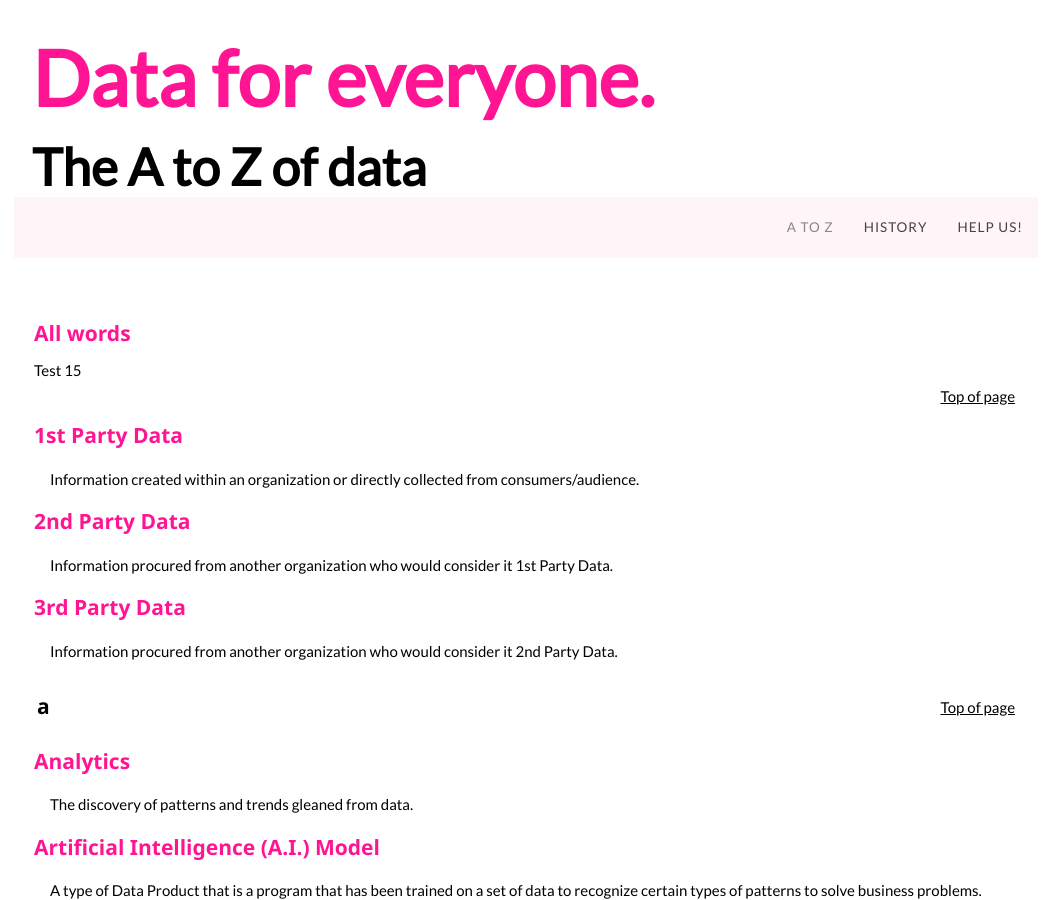
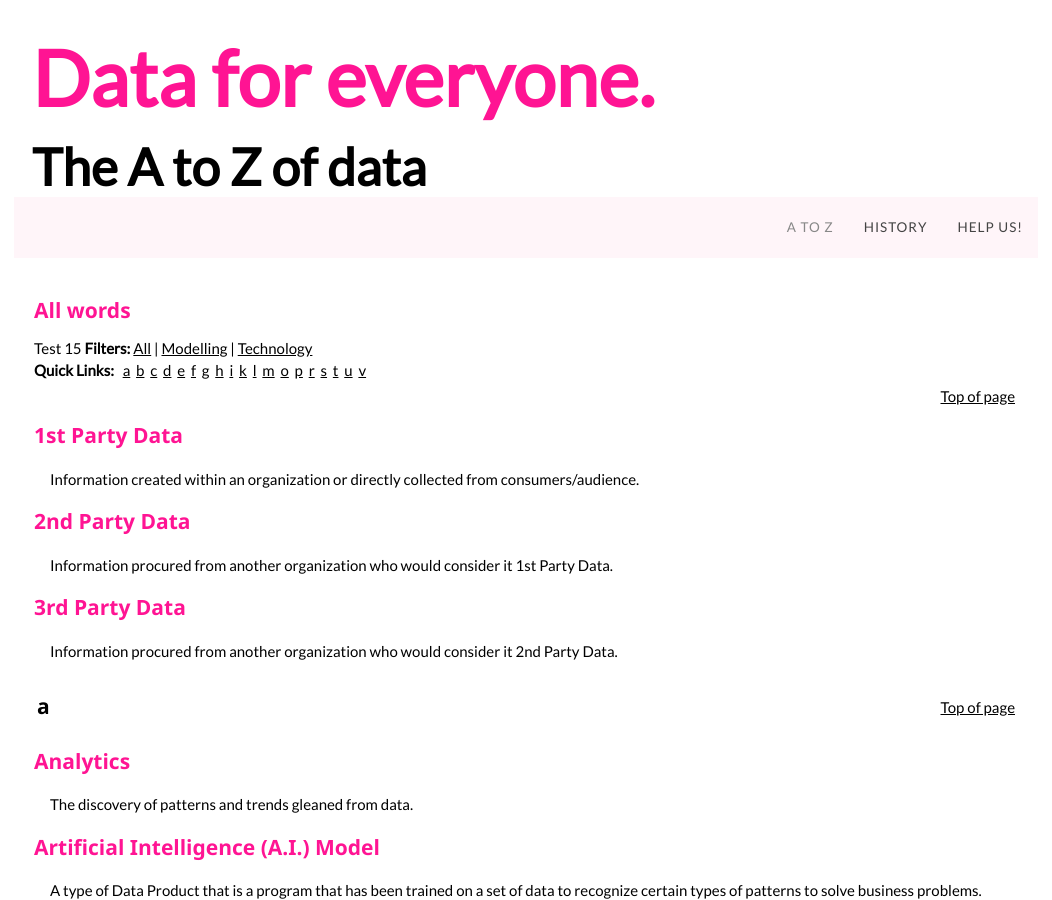
Before and after one commit to unleashyourdata/open_data_glossary, a Jekyll site: the page built from index.html, in a window 1280 px wide and 900 px high. Shown: the whole window, without its empty margins (114-1166 px from the left). Built offline with Jekyll 4.4.1, drawn with Linux system fonts in a browser that asks for light colours.

Commit message:
Update include_glossary_filter.html

```diff
--- a/_includes/include_glossary_filter.html
+++ b/_includes/include_glossary_filter.html
@@ -1,10 +1,12 @@
-<br>
+</br><h3>{{include.tag  | capitalize}} words</h3> Test 15
+{% include include_filters.html %}
 
 {% if include.tag == "all" %}
 
     {% assign filter_group = site.data.glossary.glossary | group_by: 'letter_id' | sort: 'name' %}
 
-    </br><h3>{{include.tag  | capitalize}} words</h3> Test 15
+    {% include include_quick_links.html %}
+
 
          {% for group in filter_group %}
 
```
Also changed, not shown: other parts of _includes/include_glossary_filter.html (+1 -1 lines).
